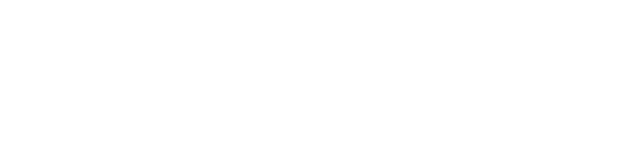
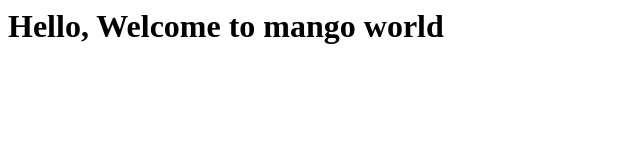
Before and after one commit to pandeyg-raj/pandeyg-raj.github.io, a plain HTML site: page index.html in a window 1280 px wide. Shown: the whole page, without its empty margins (0-640 px from the left). Drawn offline with Linux system fonts and the light colour scheme.

Commit message:
Update index.html

```diff
--- a/index.html
+++ b/index.html
@@ -5,5 +5,6 @@
       </title>
   </head>
 <body>
+  <H1> Hello, Welcome to mango world </H1>
 </body>
 </html>
```
